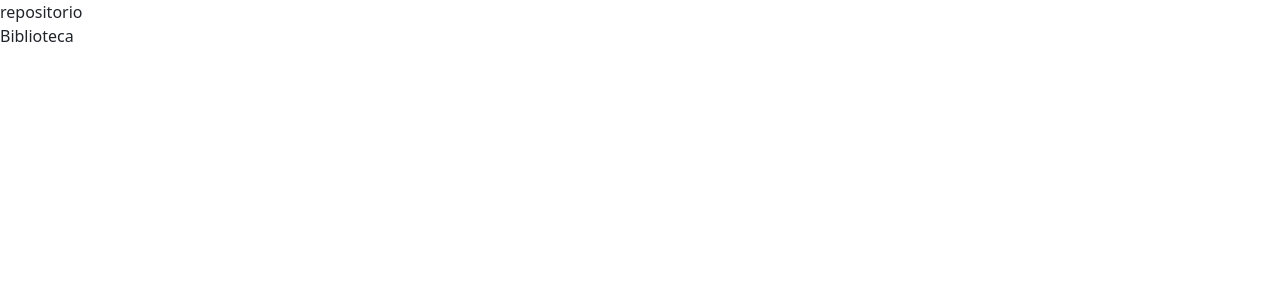
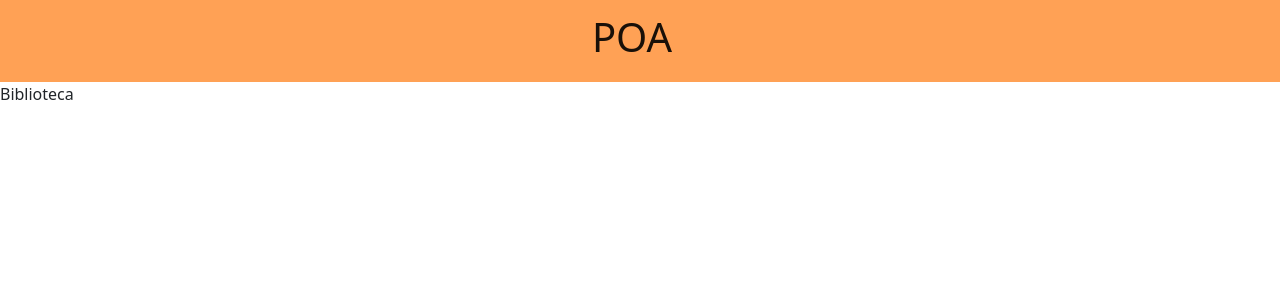
Before and after one commit to ProfessorByte/poa, a React (Create React App) app: page /biblioteca in a window 1280 px wide. Shown: the top 300 px of the page. Built offline with nearby package versions, Linux system fonts and the light colour scheme.

Commit message:
creando las browserRouter en App

```diff
--- a/src/App.js
+++ b/src/App.js
@@ -1,10 +1,17 @@
 import "./App.css";
 import Header from "./components/HeaderComponent";
+import Biblioteca from "./paginas/Biblioteca";
+import Repositorio from "./paginas/Repositorio";
+import { BrowserRouter, Route } from "react-router-dom";
 
 function App() {
   return (
     <div className="App">
       <Header />
+      <BrowserRouter>
+            <Route path="/biblioteca" component ={Biblioteca}/>
+            <Route path="/repositorio" component ={Repositorio}/>
+      </BrowserRouter>
     </div>
   );
 }
--- a/src/index.js
+++ b/src/index.js
@@ -5,12 +5,11 @@ import App from "./App";
 import reportWebVitals from "./reportWebVitals";
 import * as bootstrap from "bootstrap";
 import "bootstrap/dist/css/bootstrap.min.css";
-import Repositorio from "./paginas/Repositorio"
-import Biblioteca from "./paginas/Biblioteca"
+
 
 ReactDOM.render(
   <React.StrictMode>
-    <Repositorio/>
+    <App/>
   </React.StrictMode>,
   document.getElementById("root")
 );
--- a/src/paginas/Biblioteca.js
+++ b/src/paginas/Biblioteca.js
@@ -8,9 +8,7 @@ class Biblioteca extends React.Component {
         return (
             <div>
                 Biblioteca
-                <BrowserRouter>
-                <Route path="/repositorio" component ={Repositorio}/>
-                </BrowserRouter>
+
             </div>
         )
     }
--- a/src/paginas/Repositorio.js
+++ b/src/paginas/Repositorio.js
@@ -1,13 +1,11 @@
 import React, { Component } from "react";
-import { BrowserRouter, Route } from "react-router-dom";
-import Biblioteca from "./Biblioteca";
+
 function Repositorio() {
 
         return (<div>
             repositorio
-            <BrowserRouter>
-            <Route path="/biblioteca" component ={Biblioteca}/>
-            </BrowserRouter>
+
+
         </div>)
 
 }
```
